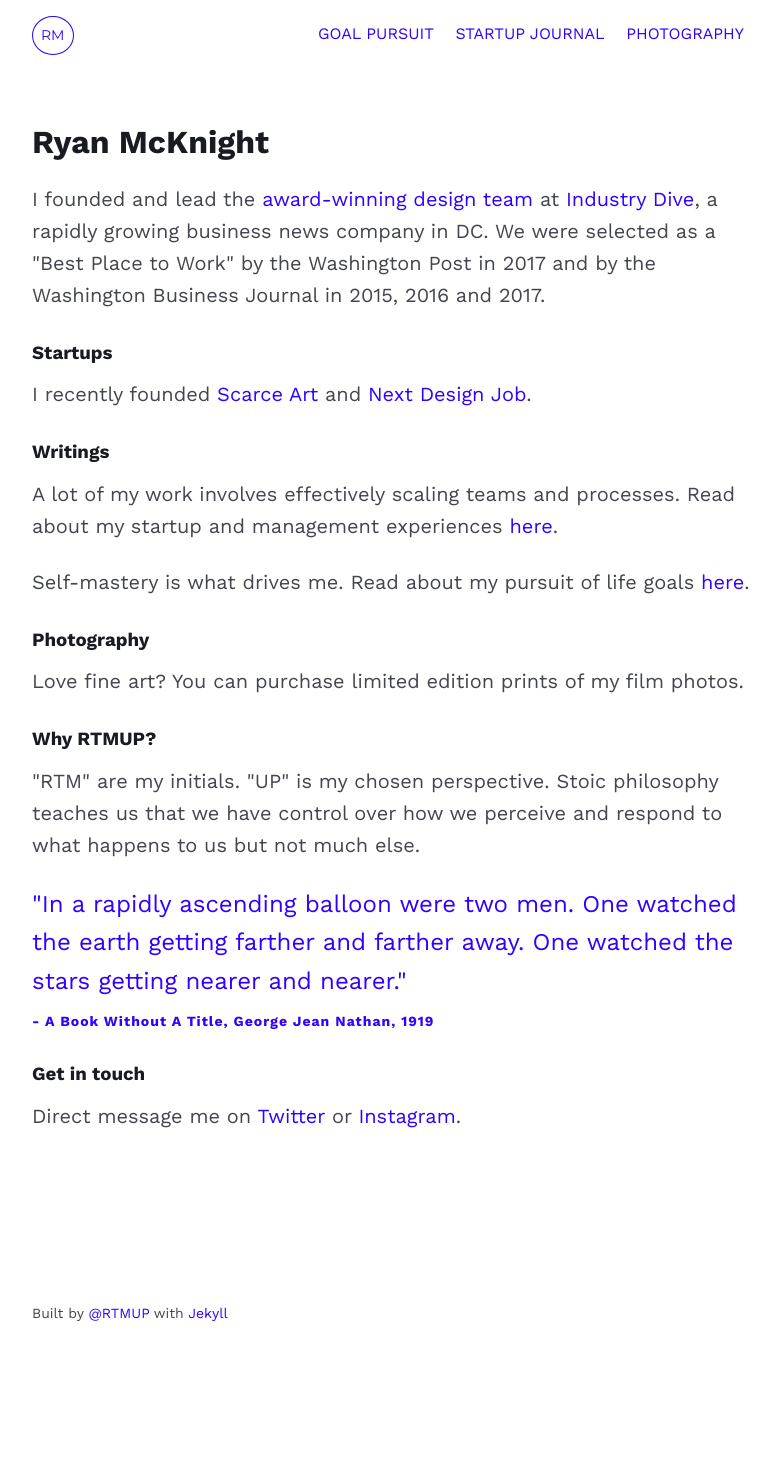
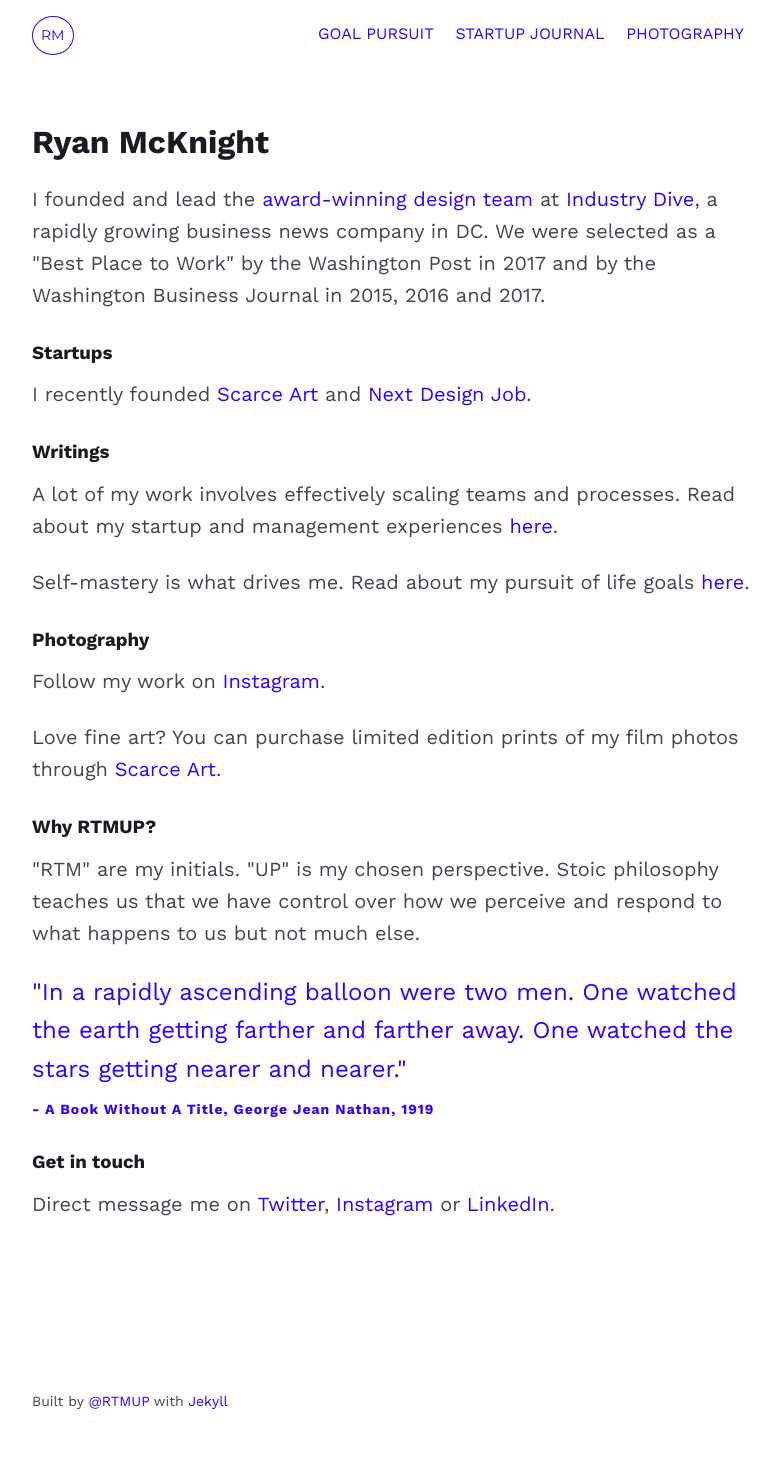
Before and after one commit to mcknightlabs/rtmup, a Jekyll site: the page built from index.html, in a window 1280 px wide. Shown: the whole page, without its empty margins (248-1028 px from the left). Built offline with Jekyll 4.4.1, drawn with Linux system fonts in a browser that asks for light colours; before the commit the page ends 1376 px from its top, so only the background shows below that.

Commit message:
updates index

```diff
--- a/index.html
+++ b/index.html
@@ -19,7 +19,9 @@ layout: default
 
 <h3>Photography</h3>
 
-<p>Love fine art? You can purchase limited edition prints of my film photos.</p>
+<p>Follow my work on <a href="https://www.instagram.com/rtmup">Instagram</a>.</p>
+
+<p>Love fine art? You can purchase limited edition prints of my film photos through <a href="https://www.ScarceArt.com">Scarce Art</a>.</p>
 
 <h3>Why RTMUP?</h3>
 
@@ -30,7 +32,7 @@ layout: default
 </blockquote>
 
 <h3>Get in touch</h3>
-<p>Direct message me on <a href="https://www.twitter.com/rtmup">Twitter</a> or <a href="https://www.instagram.com/rtmup">Instagram</a>.</p>
+<p>Direct message me on <a href="https://www.twitter.com/rtmup">Twitter</a>, <a href="https://www.instagram.com/rtmup">Instagram</a> or <a href="https://www.linkedin.com/in/ryantmcknight/">LinkedIn</a>.</p>
 
 
 </section>
```
